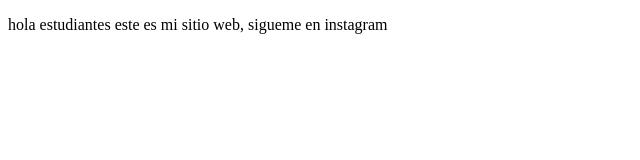
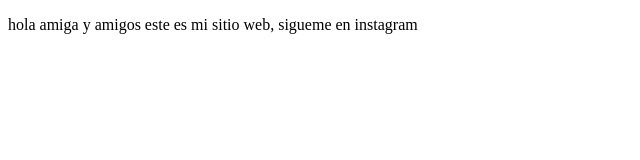
Before and after one commit to JhonatanDiaz2/proyectoDemoCursoPrework, a plain HTML site: page index.html in a window 1280 px wide. Shown: the full height of the page, 0-640 px from the left. Drawn offline with Linux system fonts and the light colour scheme.

Commit message:
pequeños cambios

```diff
--- a/index.html
+++ b/index.html
@@ -8,7 +8,7 @@
 </head>
 <body>
     <p>
-        hola estudiantes este es mi sitio web, sigueme en instagram
+        hola amiga y amigos este es mi sitio web, sigueme en instagram
     </p>
 </body>
 </html>
```
